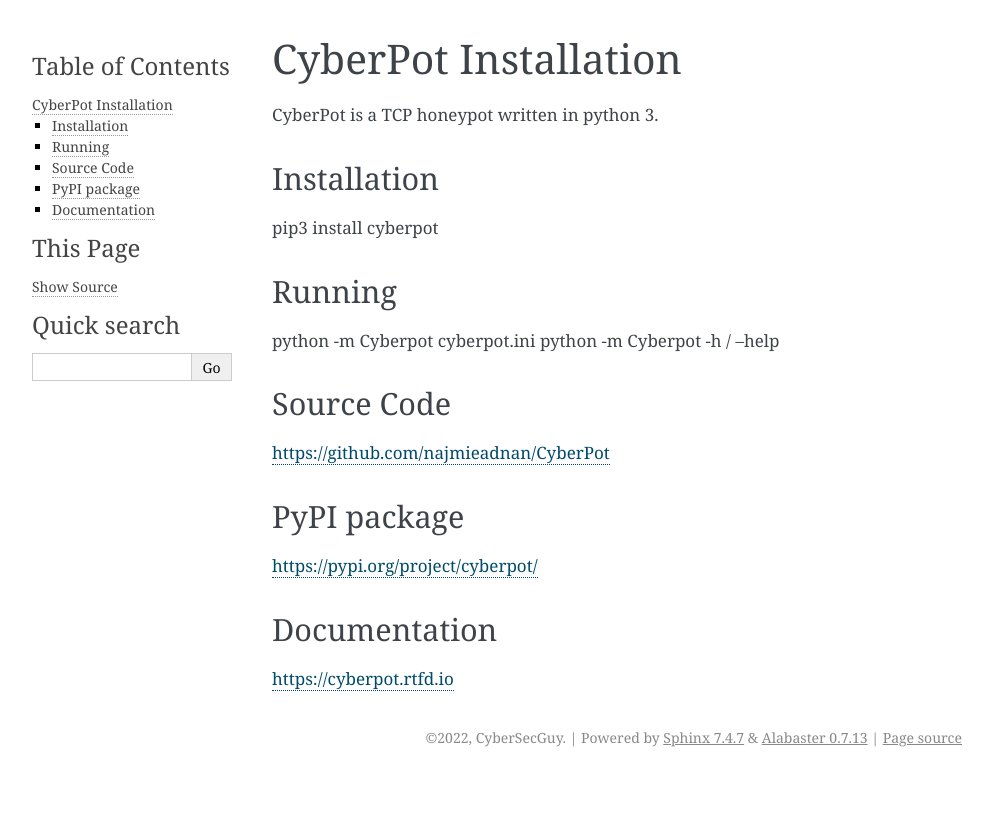
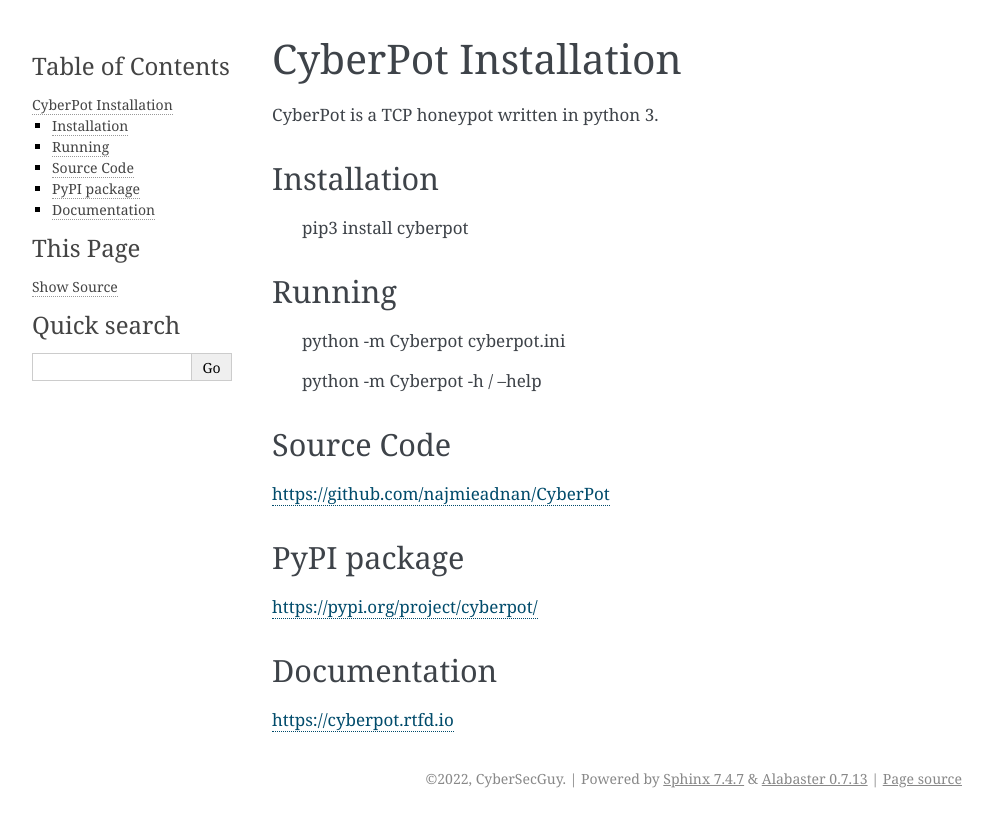
Before and after one commit to najmieadnan/CyberPot, a Sphinx documentation site: the page built from docs/pages/quickstart.rst, in a window 1280 px wide. Shown: the top 827 px of the page, without its empty margins (148-1141 px from the left). Built offline with Sphinx 7.4.7, drawn with Linux system fonts in a browser that asks for light colours.

Commit message:
Simple TCP Honeypot

```diff
--- a/README.rst
+++ b/README.rst
@@ -15,4 +15,4 @@
 -------------
 Documentation can be found in the 'docs/' directory, or at https://cyberpot.rtfd.io
 
-Build the docs by running 'make' in the 'docs/' directory, then viewing at 'docs/_build/html/index.html'.
+Build the docs by running 'make' in the 'docs/' directory, then viewing at 'docs/_build/html/index.html'
```
Also changed, not shown: docs/pages/quickstart.rst (+4 -3 lines).
